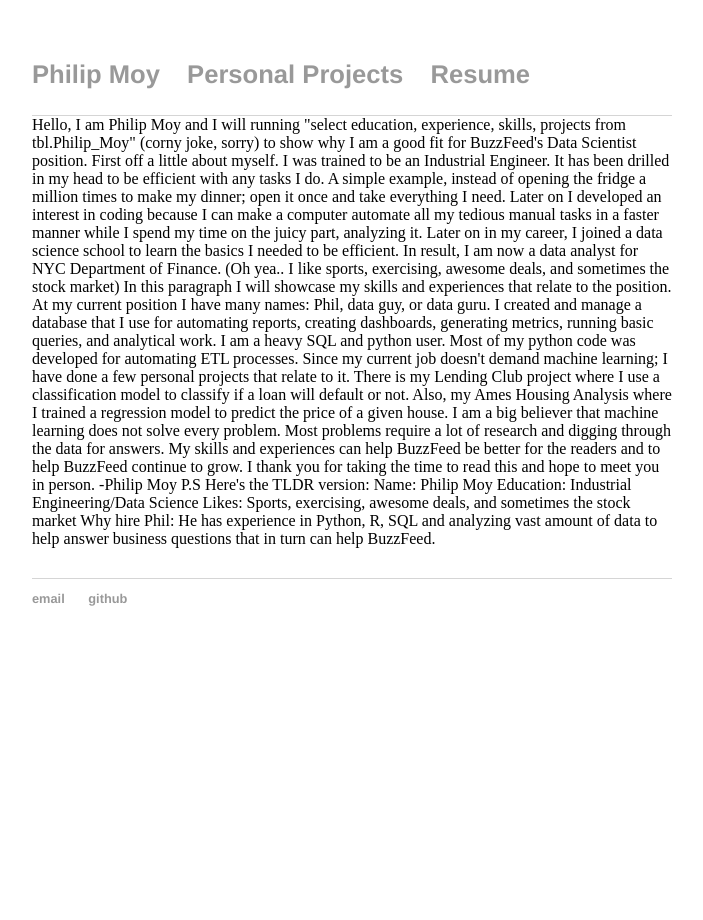
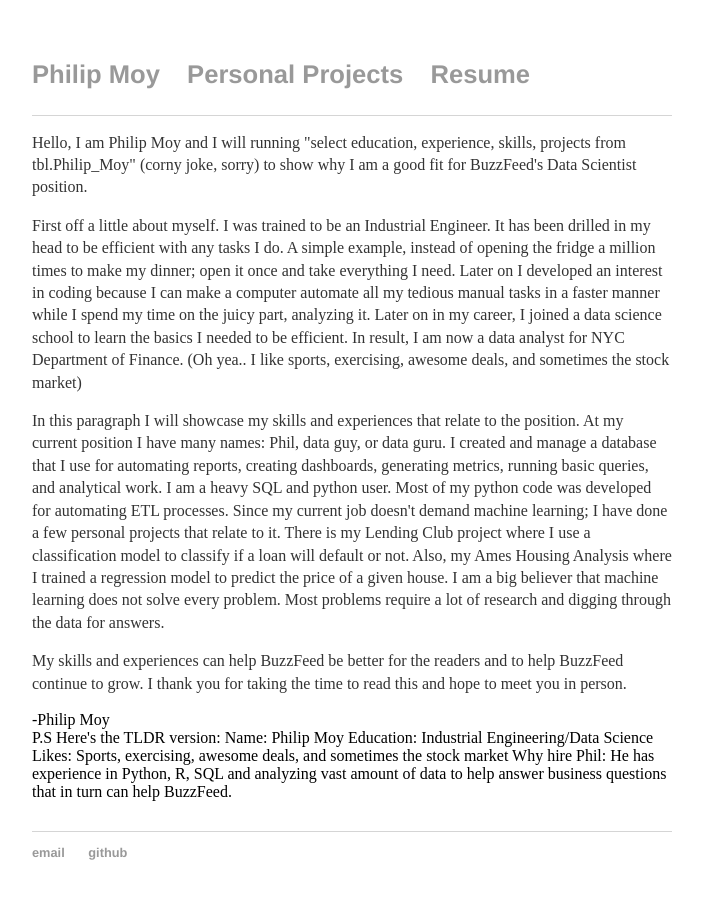
Before and after one commit to moyphilip/moyphilip.github.io, a Jekyll site: the page built from coverletters/buzzfeed.html, in a window 1280 px wide. Shown: the whole page, without its empty margins (288-991 px from the left). Built offline with Jekyll 4.4.1, drawn with Linux system fonts in a browser that asks for light colours.

Commit message:
Update buzzfeed.html

```diff
--- a/coverletters/buzzfeed.html
+++ b/coverletters/buzzfeed.html
@@ -1,19 +1,18 @@
 ---
 layout: default
 ---
+<div class="buzzfeed">
+<p>Hello, I am Philip Moy and I will running "select education, experience, skills, projects from tbl.Philip_Moy" (corny joke, sorry)
+  to show why I am a good fit for BuzzFeed's Data Scientist position.</p>
 
-Hello, I am Philip Moy and I will running "select education, experience, skills, projects from tbl.Philip_Moy" (corny joke, sorry)
-to show why I am a good fit for BuzzFeed's Data Scientist position.
-
-First off a little about myself. I was trained to be an Industrial Engineer. It has been drilled
+<p>First off a little about myself. I was trained to be an Industrial Engineer. It has been drilled
 in my head to be efficient with any tasks I do. A simple example, instead of opening the fridge a million times
 to make my dinner; open it once and take everything I need. Later on I developed an interest in coding because
 I can make a computer automate all my tedious manual tasks in a faster manner while I spend my time on the juicy part, analyzing it.
 Later on in my career, I joined a data science school to learn the basics I needed to be efficient.
-In result, I am now a data analyst for NYC Department of Finance.
-(Oh yea.. I like sports, exercising, awesome deals, and sometimes the stock market)
+In result, I am now a data analyst for NYC Department of Finance. (Oh yea.. I like sports, exercising, awesome deals, and sometimes the stock market)</p>
 
-In this paragraph I will showcase my skills and experiences that relate to the position.
+<p>In this paragraph I will showcase my skills and experiences that relate to the position.
 At my current position I have many names: Phil, data guy, or data guru. I created and manage a database
 that I use for automating reports, creating dashboards, generating metrics, running basic queries, and analytical work.
 I am a heavy SQL and python user. Most of my python code was developed for automating ETL processes.
@@ -21,13 +20,15 @@
 There is my Lending Club project where I use a classification model to classify if a loan will default or not. Also,
 my Ames Housing Analysis where I trained a regression model to predict the price of a given house.
 I am a big believer that machine learning does not solve every problem. Most problems require a lot of research and digging through the data for answers.
-My skills and experiences can help BuzzFeed be better for the readers and to help BuzzFeed continue to grow.
+</p>
 
-I thank you for taking the time to read this and hope to meet you in person.
+<p>My skills and experiences can help BuzzFeed be better for the readers and to help BuzzFeed continue to grow.
+  I thank you for taking the time to read this and hope to meet you in person.</p>
 
 -Philip Moy
+</div>
 
-
+<div>
 P.S Here's the TLDR version:
 
 Name: Philip Moy
@@ -35,3 +36,4 @@
 Likes: Sports, exercising, awesome deals, and sometimes the stock market
 Why hire Phil: He has experience in Python, R, SQL and analyzing vast amount of data to help answer business questions
 that in turn can help BuzzFeed.
+</div>
```
